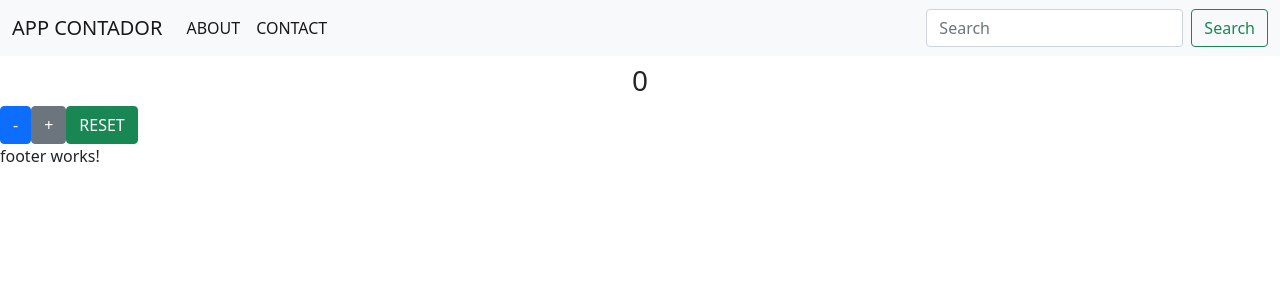
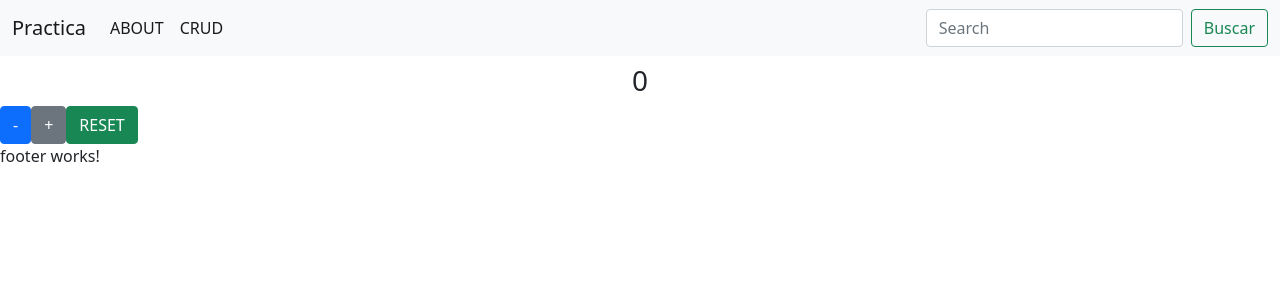
Before and after one commit to MQE10/app_count, an Angular app: page /home in a window 1280 px wide. Shown: the top 300 px of the page. Built offline with nearby package versions, Linux system fonts and the light colour scheme.

Commit message:
fianl crud
no hay mas cambios

```diff
--- a/src/app/components/nav-bar/nav-bar.component.html
+++ b/src/app/components/nav-bar/nav-bar.component.html
@@ -1,6 +1,6 @@
 <nav class="navbar navbar-expand-lg navbar-light bg-light">
     <div class="container-fluid">
-      <a class="navbar-brand" href="#">APP CONTADOR</a>
+      <a class="navbar-brand" href="#">Practica</a>
       <button class="navbar-toggler" type="button" data-bs-toggle="collapse" data-bs-target="#navbarSupportedContent" aria-controls="navbarSupportedContent" aria-expanded="false" aria-label="Toggle navigation">
         <span class="navbar-toggler-icon"></span>
       </button>
@@ -10,12 +10,12 @@
             <a class="nav-link active" aria-current="page" routerLink="/about">ABOUT</a>
           </li>
           <li class="nav-item">
-            <a class="nav-link active" aria-current="page"routerLink="/contact">CONTACT</a>
+            <a class="nav-link active" aria-current="page"routerLink="/contact">CRUD</a>
           </li>
         </ul>
         <form class="d-flex">
-          <input class="form-control me-2" type="search" placeholder="Search" aria-label="Search">
-          <button class="btn btn-outline-success" type="submit">Search</button>
+          <input class="form-control me-2" type="search" placeholder="Search" aria-label="Buscar">
+          <button class="btn btn-outline-success" type="submit">Buscar</button>
         </form>
       </div>
     </div>
--- a/src/app/pages/contact/contact.component.html
+++ b/src/app/pages/contact/contact.component.html
@@ -24,20 +24,22 @@
                 <h2>Ingrese datos</h2>
                 <div>
                     <div class="d-flex gs18 md:fd-column new-login-form">
-                        <input  class="form-control mb3" style="width: 20%;" [(ngModel)]="formcontacto.nombre"  name="nombre" placeholder="Agregar locacion ">
-                        <input  class="form-control" style="width: 20%;" [(ngModel)]="formcontacto.costo"  name="costo" placeholder="costo ">
-                        <input  class="form-control" style="width: 20%;" [(ngModel)]="formcontacto.disponibilidad"  name="disponibilidad" placeholder="disponibilidad">
+                      <input  type="text" class="form-control" style="width: 33%;" value="90" disabled  name="nombre" placeholder="id ">
+                        <input  class="form-control" style="width: 33%;" [(ngModel)]="formcontacto.nombre"  name="nombre" placeholder="Agregar locacion ">
+                        <input  class="form-control" style="width: 33%;" [(ngModel)]="formcontacto.costo"  name="costo" placeholder="costo ">
+                        <input  class="form-control" style="width: 33%;" [(ngModel)]="formcontacto.disponibilidad"  name="disponibilidad" placeholder="disponibilidad">
                       </div>
                 </div>
+
                <!-- <button class="btn btn-outline-primary">Editar</button> -->
-                <button   class="btn btn-outline-primary" style="width: 50%;"  >Guardar</button>
+                <button   class="btn btn-outline-primary" style="width: 100%;"  >Guardar</button>
             </form>
             <form (ngSubmit)="eliminar()">
              <!--<a href="./contact.component.html"></a>-->
 
 
               <input  class="form-control" [(ngModel)]="formcontacto.id"  name="id" placeholder="Id de la tabla que desea borrar">
-              <button  class="btn btn-outline-secondary">Eliminar</button>
+              <button   style="width: 100%;" class="btn btn-outline-secondary">Eliminar</button>
             </form>
         </div>
     </div>
```
Also changed, not shown: src/app/pages/contact/delte.component.html (deleted, +0 -17 lines).
